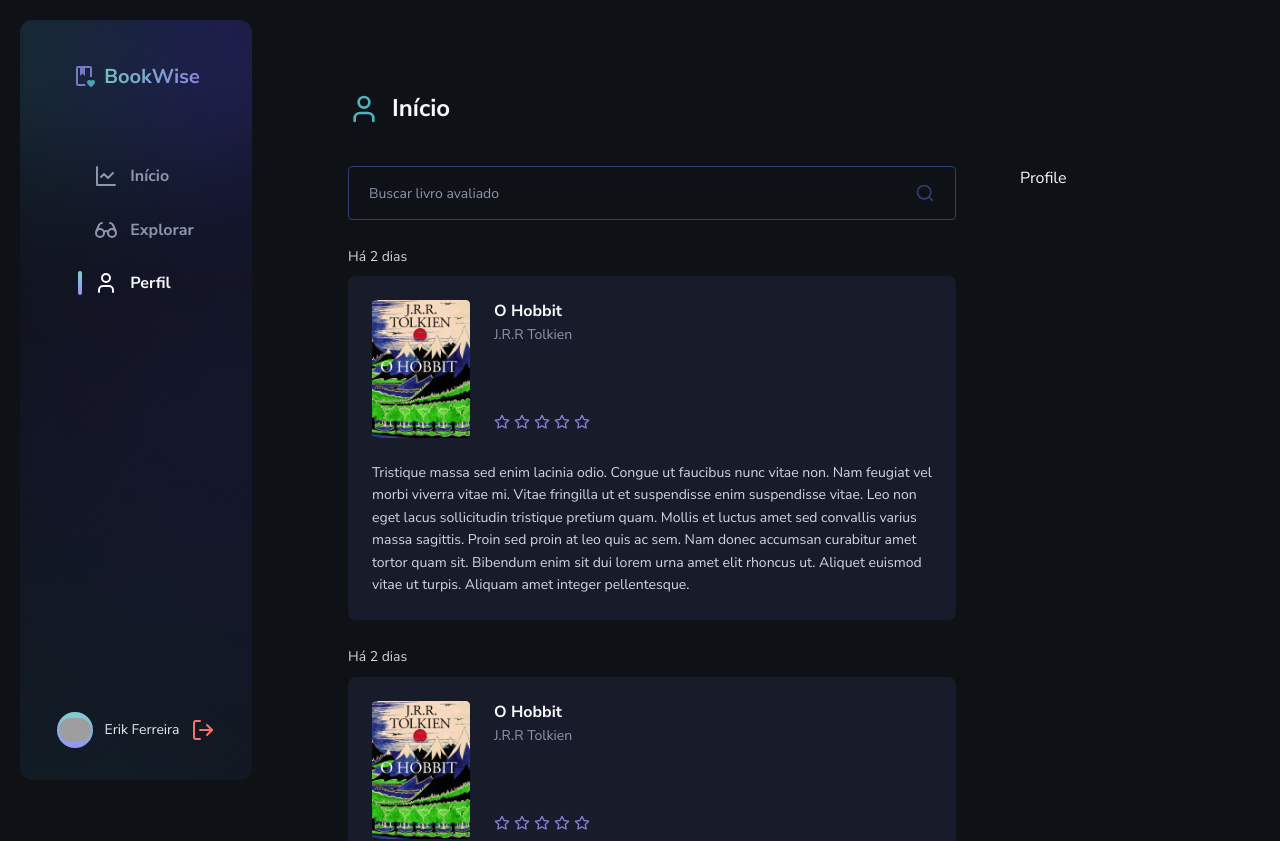
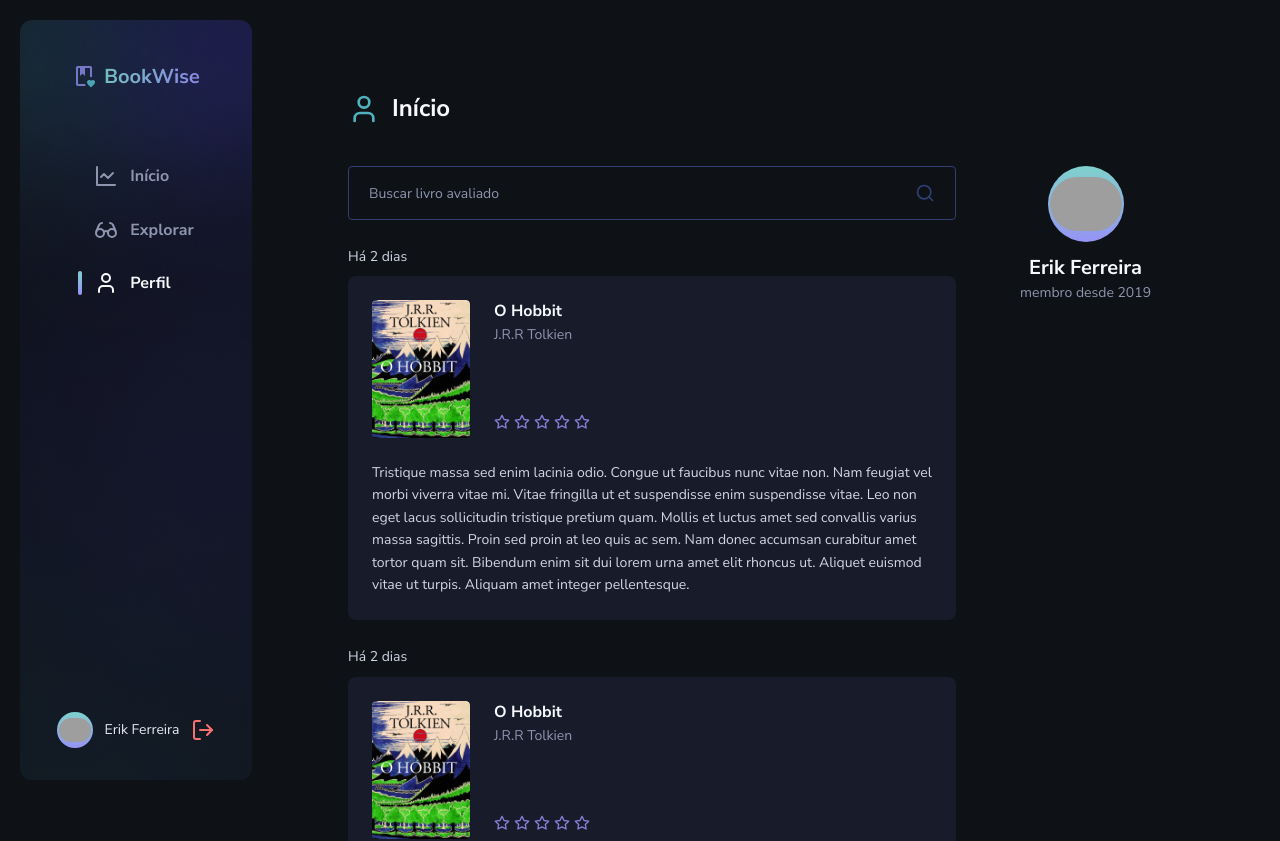
Before and after one commit to erik-ferreira/book-wise, a Next.js app: page /profile in a window 1280 px wide. Shown: the top 841 px of the page. Built offline with nearby package versions, Linux system fonts and the light colour scheme; grey boxes are pictures that could not be loaded.

Commit message:
fix: refactor component avatar

```diff
--- a/src/app/(with-sidebar)/profile/page.tsx
+++ b/src/app/(with-sidebar)/profile/page.tsx
@@ -1,8 +1,9 @@
 import { User } from "lucide-react"
 
+import { Input } from "@/components/Input"
 import { Header } from "@/components/Header"
 import { BookUser } from "@/components/Books/BookUser"
-import { Input } from "@/components/Input"
+import { ProfileSection } from "@/components/ProfileSection"
 
 export default function Profile() {
   return (
@@ -17,7 +18,8 @@ export default function Profile() {
           <BookUser />
           <BookUser />
         </section>
-        Profile
+
+        <ProfileSection />
       </div>
     </>
   )
--- a/src/components/Avatar.tsx
+++ b/src/components/Avatar.tsx
@@ -1,46 +1,72 @@
 import Image from "next/image"
+import classnames from "classnames"
 
+const sizes = {
+  small: {
+    size: 32,
+    container: "w-9 h-9",
+  },
+  normal: {
+    size: 40,
+    container: "w-11 h-11",
+  },
+  large: {
+    size: 72,
+    container: "w-[4.75rem] h-[4.75rem]",
+  },
+}
 interface AvatarProps {
-  variant?: "normal" | "large"
+  src: string
   username: string
-  src: string
-  date?: string
+  description?: string
+  size?: keyof typeof sizes
 }
 
 export function Avatar({
-  variant = "normal",
+  size = "small",
   username,
+  description,
   src,
-  date,
 }: AvatarProps) {
-  const isAvatarProfile = variant === "normal"
-  const showDay = !!date
+  const sizeDefault = sizes[size]
 
   return (
-    <div className="flex items-center gap-3">
+    <div
+      className={classnames("flex items-center gap-3", {
+        "flex-col": size === "large",
+      })}
+    >
       <div
-        className={`${isAvatarProfile ? "w-9 h-9" : "w-11 h-11"}
+        className={`${sizeDefault.container}
         rounded-full flex items-center justify-center bg-gradient-to-b from-start to-end`}
       >
         <Image
           src={src}
           alt=""
-          width={isAvatarProfile ? 32 : 40}
-          height={isAvatarProfile ? 32 : 40}
+          width={sizeDefault.size}
+          height={sizeDefault.size}
           className="rounded-full"
         />
       </div>
 
-      <div className="flex flex-col items-start">
+      <div
+        className={classnames("flex flex-col", {
+          "items-start": size === "normal",
+          "items-center": size === "large",
+        })}
+      >
         <span
-          className={`${
-            isAvatarProfile && "text-gray-200 text-sm"
-          } leading-base`}
+          className={classnames("leading-base", {
+            "text-sm text-gray-200": size === "small",
+            "text-xl font-bold leading-short": size === "large",
+          })}
         >
           {username}
         </span>
-        {showDay && (
-          <span className="text-gray-400 text-sm leading-base">Hoje</span>
+        {!!description && (
+          <span className="text-gray-400 text-sm leading-base">
+            {description}
+          </span>
         )}
       </div>
     </div>
--- a/src/components/Books/CardBook.tsx
+++ b/src/components/Books/CardBook.tsx
@@ -10,9 +10,9 @@ export function CardBook() {
     <article className="bg-gray-700 w-full h-[280px] rounded-md p-6 space-y-8">
       <header className="flex justify-between">
         <Avatar
-          variant="large"
-          date="Hoje"
+          size="normal"
           username="Erik Ferreira"
+          description="Hoje"
           src="https://github.com/erik-ferreira.png"
         />
 
--- /dev/null
+++ b/src/components/ProfileSection.tsx
@@ -0,0 +1,14 @@
+import { Avatar } from "./Avatar"
+
+export function ProfileSection() {
+  return (
+    <section>
+      <Avatar
+        size="large"
+        username="Erik Ferreira"
+        description="membro desde 2019"
+        src="https://github.com/erik-ferreira.png"
+      />
+    </section>
+  )
+}
```
